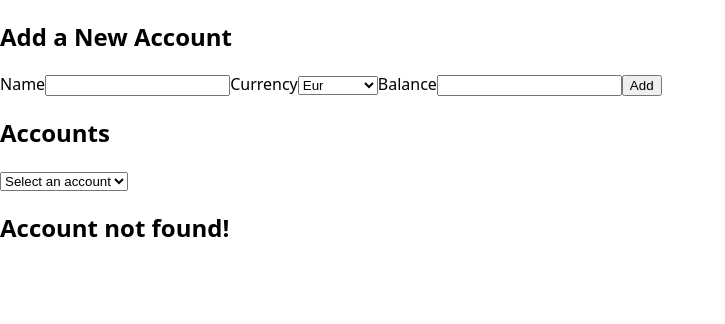
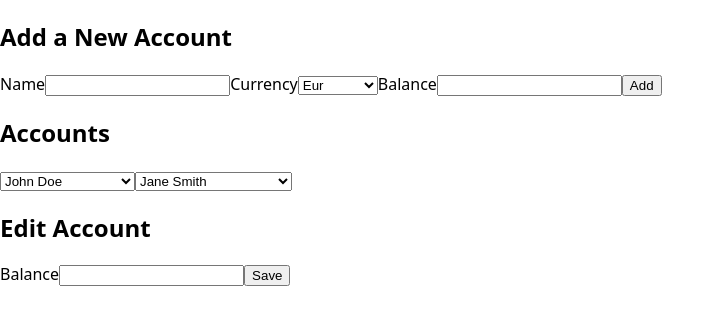
Before and after one commit to salaun-marion/bank-transfert, a Next.js app: page / in a window 1280 px wide. Before the commit this address had no page. Shown: the top 324 px of the page, without its empty margins (0-725 px from the left). Built offline with nearby package versions, Linux system fonts and the light colour scheme.

Commit message:
feat: bank transfer starts to work (balance check and clean need)

```diff
--- a/app/components/EditAccount.tsx
+++ b/app/components/EditAccount.tsx
@@ -3,22 +3,29 @@
 import React from 'react';
 
 import { useAppSelector, useAppDispatch } from '../../lib/hooks';
-import { accountUpdated } from '@/lib/features/accounts/accountsSlice';
+import {
+  accountsTransfer,
+  accountUpdated,
+} from '@/lib/features/accounts/accountsSlice';
 import { Account, EditAccountFormElements } from '@/models/AccountsTypes';
 
 export const EditAccount: React.FC<{
-  accountSelected: Account | undefined;
-}> = ({ accountSelected }) => {
-  const account = useAppSelector((state) =>
-    state.find((account) => account.name === accountSelected?.name)
+  accountSelected1: Account | undefined;
+  accountSelected2: Account | undefined;
+}> = ({ accountSelected1, accountSelected2 }) => {
+  const dispatch = useAppDispatch();
+
+  const account1 = useAppSelector((state) =>
+    state.find((account) => account.name === accountSelected1?.name)
+  );
+  const account2 = useAppSelector((state) =>
+    state.find((account) => account.name === accountSelected2?.name)
   );
 
-  const dispatch = useAppDispatch();
-
-  if (!account) {
+  if (!account1 || !account2) {
     return (
       <section>
-        <h2>Account not found!</h2>
+        <h2>Transfert cannot happen!</h2>
       </section>
     );
   }
@@ -34,10 +41,9 @@ export const EditAccount: React.FC<{
 
     if (balance) {
       dispatch(
-        accountUpdated({
-          id: account.id,
-          name: account.name,
-          currency: account.currency,
+        accountsTransfer({
+          id1: account1.id,
+          id2: account2.id,
           balance,
         })
       );
--- a/app/components/SelectAccount.tsx
+++ b/app/components/SelectAccount.tsx
@@ -6,35 +6,57 @@ import { useState } from 'react';
 import { EditAccount } from './EditAccount';
 
 export const SelectAccount = () => {
-  const [selectedAccountName, setSelectedAccountName] = useState<string>('');
-
   const accounts = useAppSelector((state: Account[]) => {
     return state;
   });
-  console.log('selectedAccountName', selectedAccountName);
-  const handleSelectChange = (event: React.ChangeEvent<HTMLSelectElement>) => {
-    setSelectedAccountName(event.target.value);
+
+  const [selectedAccountName1, setSelectedAccountName1] = useState<String>(
+    accounts[0].name
+  );
+  const [selectedAccountName2, setSelectedAccountName2] = useState<String>(
+    accounts[1].name
+  );
+
+  const handleSelectChange1 = (event: React.ChangeEvent<HTMLSelectElement>) => {
+    setSelectedAccountName1(event.target.value);
+  };
+  const handleSelectChange2 = (event: React.ChangeEvent<HTMLSelectElement>) => {
+    setSelectedAccountName2(event.target.value);
   };
 
   //TODO: selection should be done with ID not name
-  const selectAccount: Account | undefined = accounts.find(
-    (account: Account) => account.name === selectedAccountName
+  const selectAccount1: Account | undefined = accounts.find(
+    (account: Account) => account.name === selectedAccountName1
   );
-
-  console.log('selectAccount', selectAccount);
+  const selectAccount2: Account | undefined = accounts.find(
+    (account: Account) => account.name === selectedAccountName2
+  );
 
   return (
     <section className="accounts-list">
       <h2>Accounts</h2>
-      <select onChange={handleSelectChange} value={selectedAccountName ?? ''}>
-        <option value="" disabled>
-          Select an account
-        </option>
+      <select
+        onChange={handleSelectChange1}
+        value={selectedAccountName1.toString()}
+      >
+        <option disabled>Select first account</option>
         {accounts.map((account: Account) => (
           <option key={Number(account.id)}>{account.name}</option>
         ))}
       </select>
-      <EditAccount accountSelected={selectAccount} />
+      <select
+        onChange={handleSelectChange2}
+        value={selectedAccountName2.toString()}
+      >
+        <option disabled>Select second account</option>
+        {accounts.map((account: Account) => (
+          <option key={Number(account.id)}>{account.name}</option>
+        ))}
+      </select>
+      <EditAccount
+        accountSelected1={selectAccount1}
+        accountSelected2={selectAccount2}
+      />
     </section>
   );
 };
--- a/lib/features/accounts/accountsSlice.ts
+++ b/lib/features/accounts/accountsSlice.ts
@@ -1,4 +1,4 @@
-import { Account, Currency } from '@/models/AccountsTypes';
+import { Account, Currency, Transfert } from '@/models/AccountsTypes';
 import { createSlice, PayloadAction } from '@reduxjs/toolkit';
 
 const initialState: Account[] = [
@@ -32,9 +32,26 @@ const accountsSlice = createSlice({
         existingAccount.balance = balance;
       }
     },
+    accountsTransfer(state, action: PayloadAction<Transfert>) {
+      const { id1, id2, balance } = action.payload;
+      const account1 = state.find((account) => account.id === id1);
+      const account2 = state.find((account) => account.id === id2);
+
+      if (account1) {
+        account1.name = account1.name;
+        account1.currency = account1.currency;
+        account1.balance = account1.balance - balance;
+      }
+      if (account2) {
+        account2.name = account2.name;
+        account2.currency = account2.currency;
+        account2.balance = account2.balance + balance;
+      }
+    },
   },
 });
 
-export const { accountAdded, accountUpdated } = accountsSlice.actions;
+export const { accountAdded, accountUpdated, accountsTransfer } =
+  accountsSlice.actions;
 
 export default accountsSlice.reducer;
--- a/models/AccountsTypes.ts
+++ b/models/AccountsTypes.ts
@@ -8,6 +8,12 @@ export interface Account {
   id: String;
   name: String;
   currency: Currency;
+  balance: number;
+}
+
+export interface Transfert {
+  id1: String;
+  id2: String;
   balance: number;
 }
 
```
